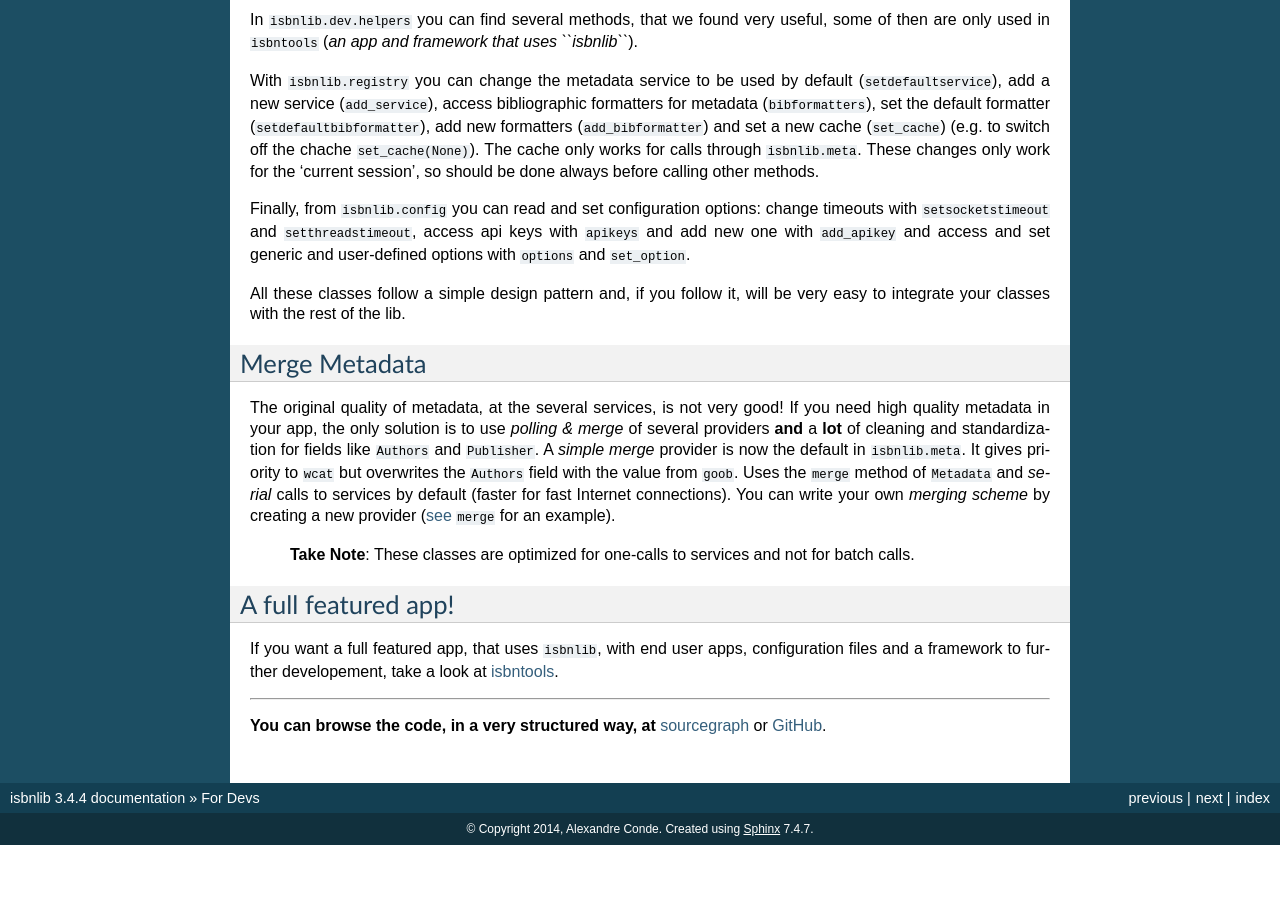
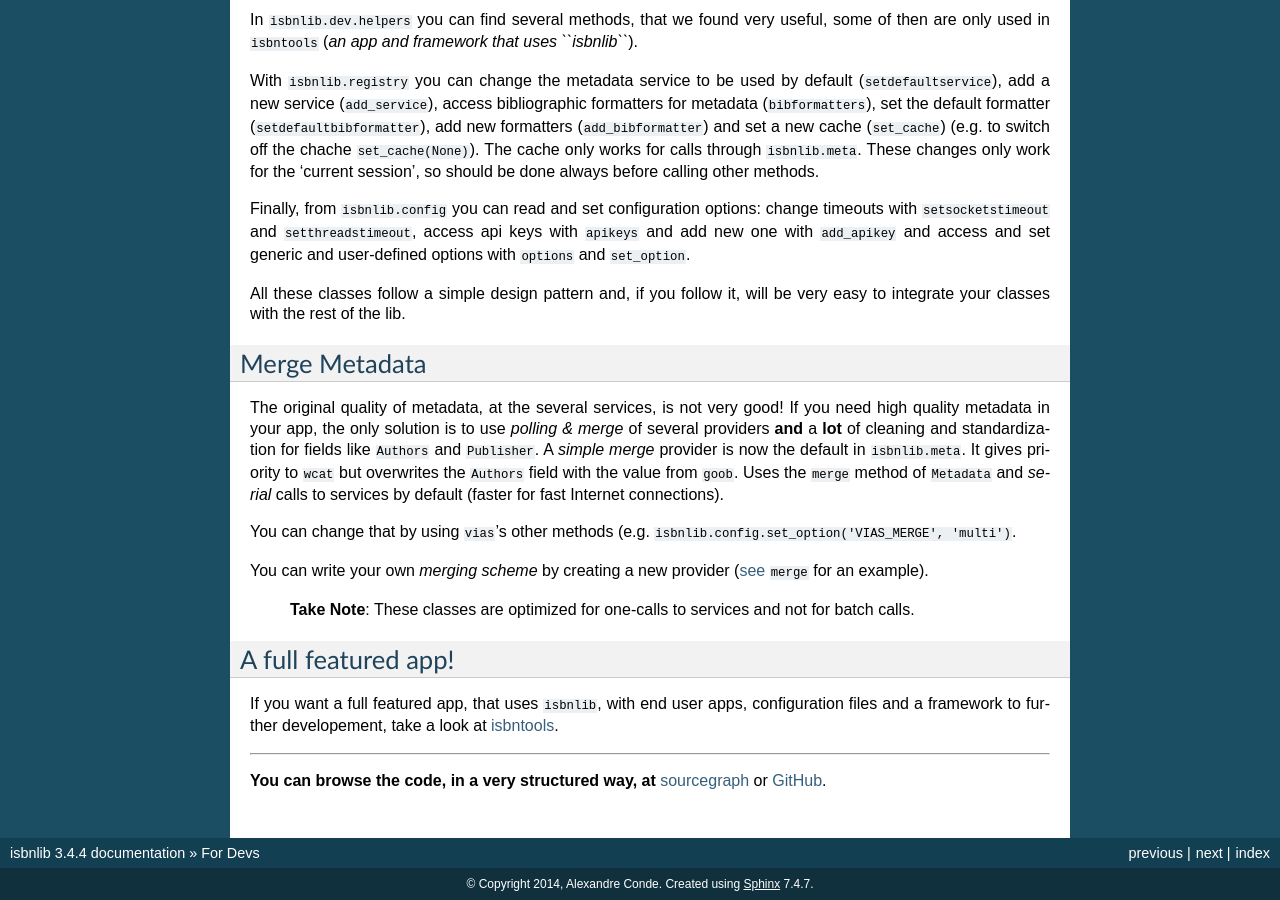
Before and after one commit to xlcnd/isbnlib, a Sphinx documentation site: the page built from docs/devs.rst, in a window 1280 px wide and 900 px high, scrolled down 1923 px. Built offline with Sphinx 7.4.7, drawn with Linux system fonts in a browser that asks for light colours; before the commit the page ends 2768 px from its top, so only the background shows below that.

Commit message:
add more dev notes

```diff
--- a/docs/devs.rst
+++ b/docs/devs.rst
@@ -152,6 +152,10 @@ A *simple merge* provider is now the default in ``isbnlib.meta``.
 It gives priority to ``wcat`` but overwrites the ``Authors`` field with the value from ``goob``.
 Uses the ``merge`` method of ``Metadata`` and *serial* calls to services
 by default (faster for fast Internet connections).
+
+You can change that by using ``vias``'s other methods
+(e.g. ``isbnlib.config.set_option('VIAS_MERGE', 'multi')``.
+
 You can write your own *merging scheme* by creating a new provider (see_ ``merge`` for an example).
 
     **Take Note**: These classes are optimized for one-calls to services and not for batch calls.
```
